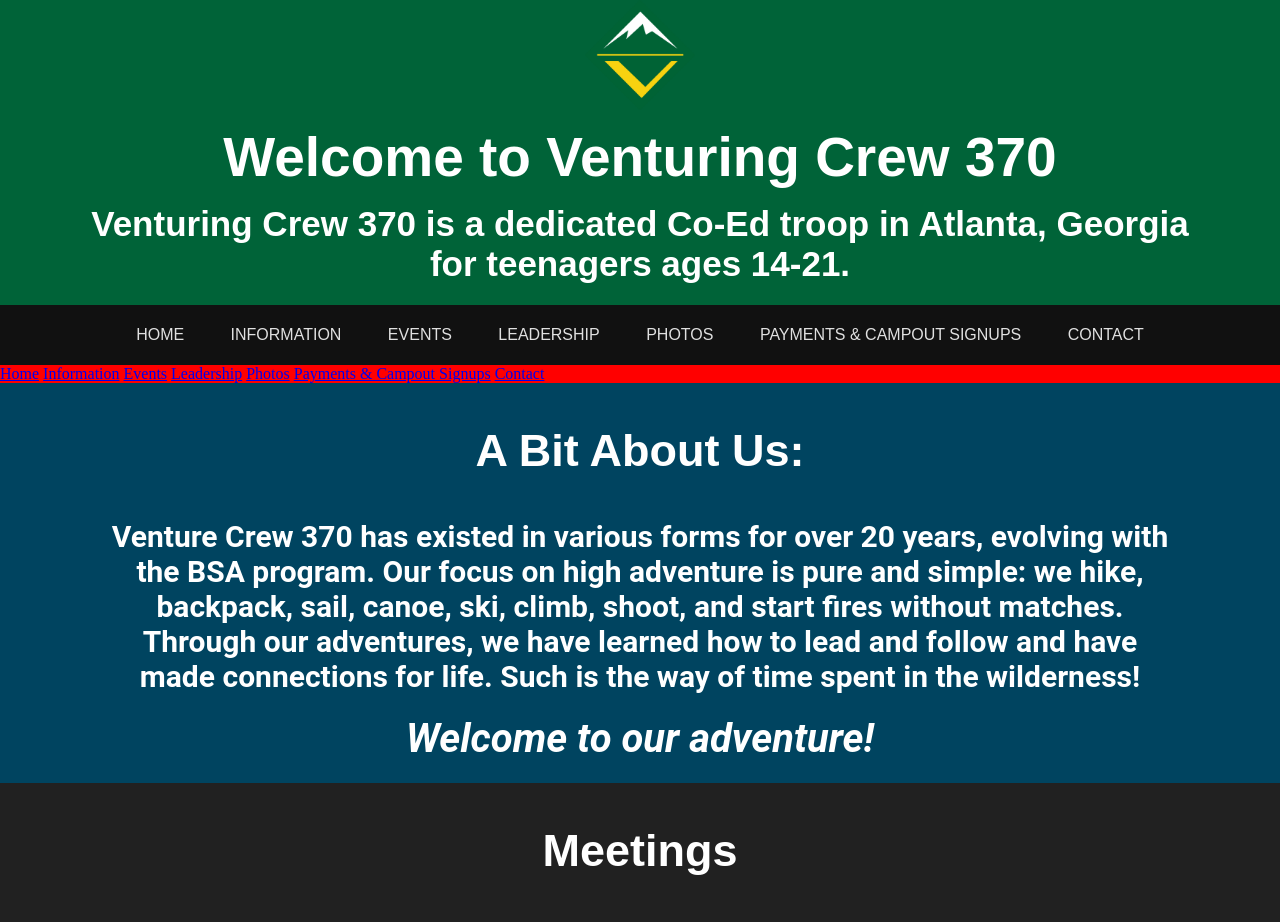
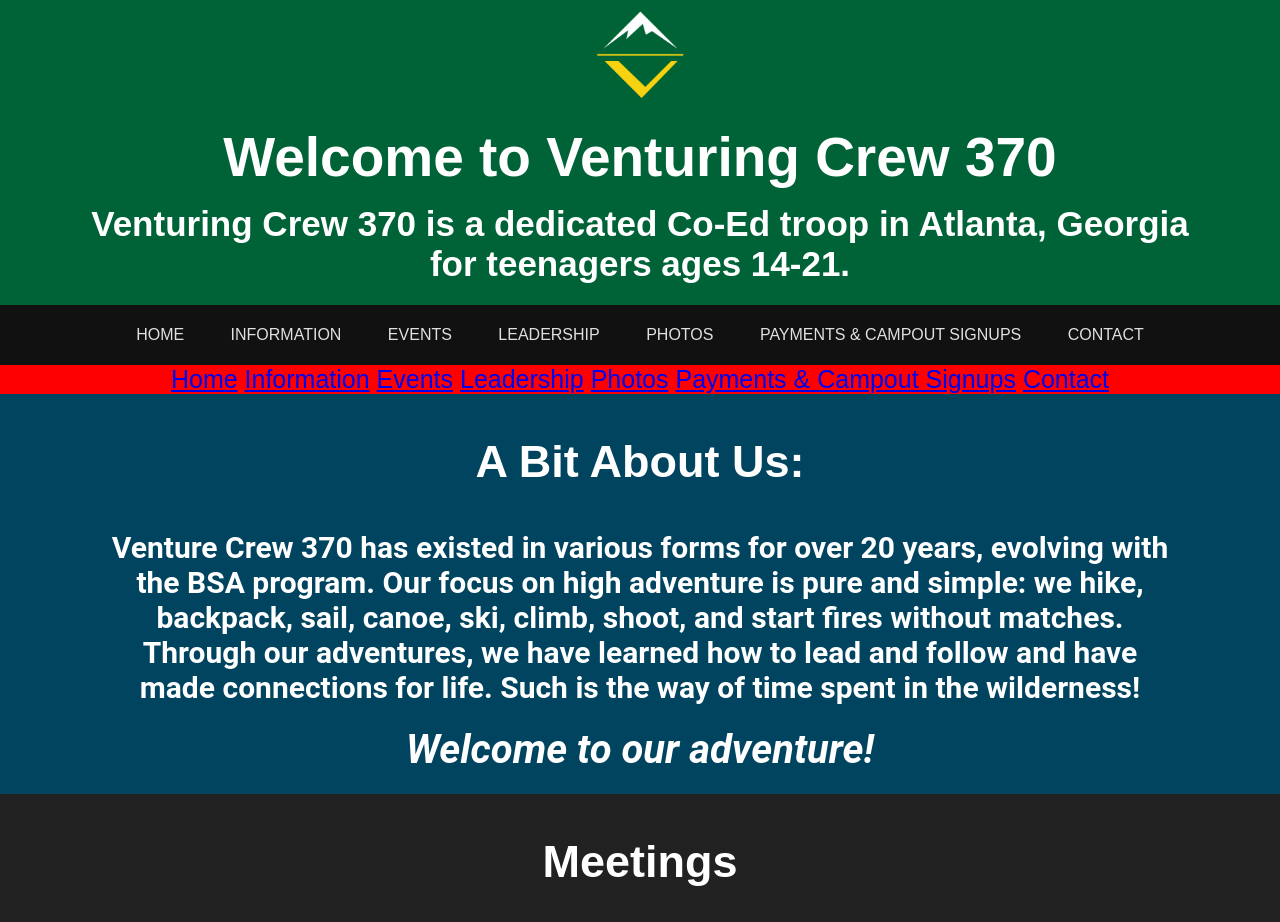
Before and after one commit to crew-370/Crew370, a Jekyll site: the page built from index.html, in a window 1280 px wide. Shown: the top 922 px of the page. Built offline with Jekyll 4.4.1, drawn with Linux system fonts in a browser that asks for light colours.

Commit message:
updated text

```diff
--- a/styles/new-navbar.css
+++ b/styles/new-navbar.css
@@ -5,4 +5,7 @@
 .n-navbar {
   color: red;
   background-color: red;
+  text-align: center;
+  font-size: 25px;
+  font-family: "IBM Plex Sans", sans-serif;
 }
```
